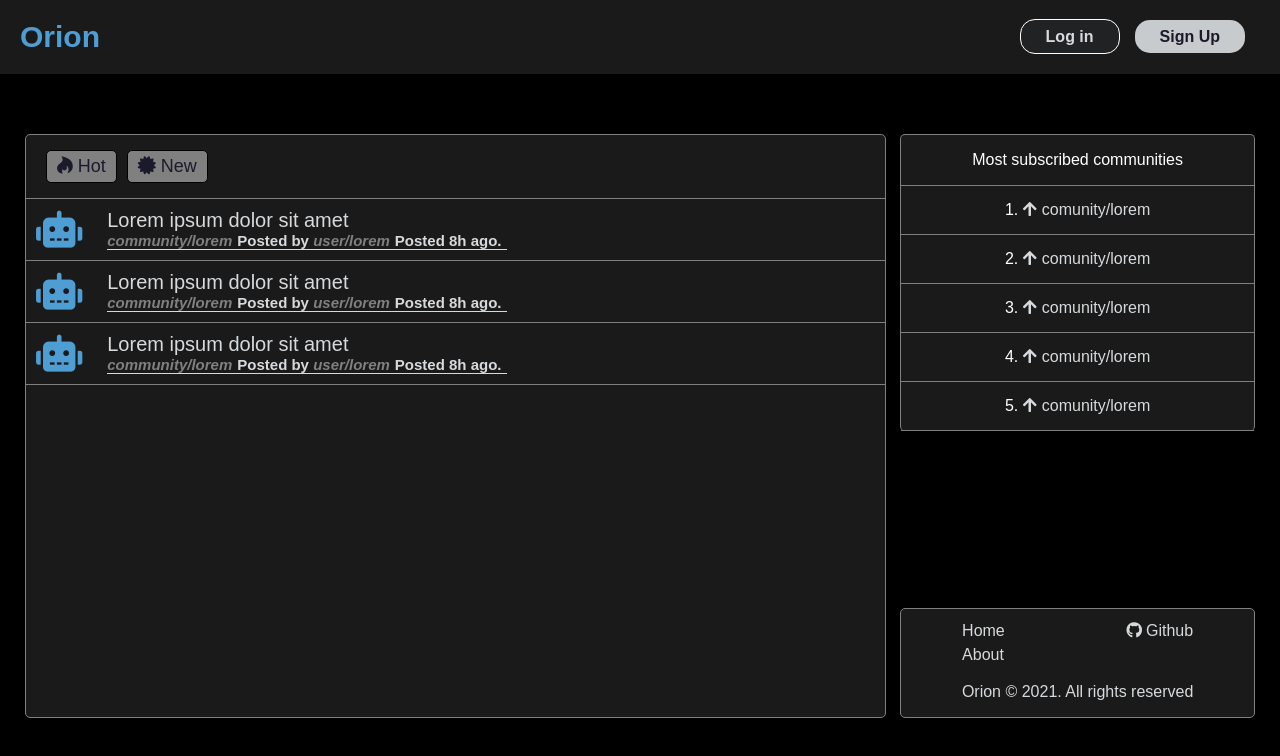
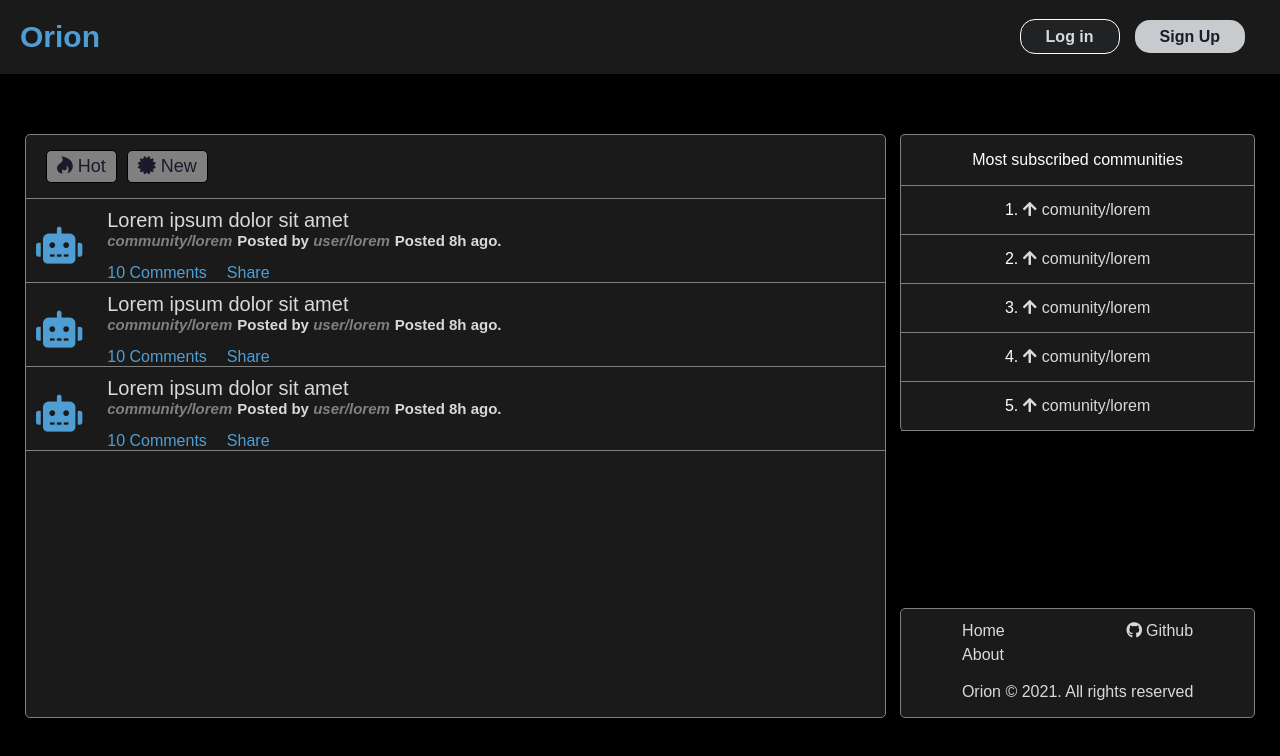
Before and after one commit to Vondai/orion, a React (Create React App) app in the folder client/: page / in a window 1280 px wide. Shown: the top 756 px of the page. Built offline with nearby package versions, Linux system fonts and the light colour scheme.

Commit message:
Added cta to posts

```diff
--- a/client/src/components/Home/Post.js
+++ b/client/src/components/Home/Post.js
@@ -30,7 +30,16 @@ function Post () {
                     </div>
                 </section>
                 <section className='post-listing-cta-wrapper'>
-
+                    <div className='post-listing-comment-wrapper'>
+                        <Link to='/lorem/comments' className="post-listing-cta post-listing-comment-cta">
+                            10 Comments
+                        </Link>
+                    </div>
+                    <div className='post-listing-share-wrapper'>
+                        <Link to='' className="post-listing-cta post-lising-share-cta">
+                            Share
+                        </Link>
+                    </div>
                 </section>
             </article>
             </section>
--- a/client/src/components/Home/Posts.css
+++ b/client/src/components/Home/Posts.css
@@ -40,7 +40,7 @@
 .post-listing {
     display: flex;
     align-items: center;
-    padding: 10px;
+    padding: 10px 10px 0px 10px;
     border-bottom: thin solid grey;
 }
 
@@ -57,8 +57,6 @@
 
 .post-listing-wrapper {
     color: #D7DADC;
-    border-bottom: thin solid;
-
 }
 
 .post-listing-heading-wrapper {
@@ -89,3 +87,18 @@
 .post-listing-details-wrapper div p a:hover {
     color: #58b4f1dc;
 }
+
+.post-listing-cta-wrapper {
+    display: flex;
+    gap: 20px;
+    margin-top: 15px;
+}
+
+.post-listing-cta {
+    text-decoration: none;
+    color: #58b4f1dc;
+}
+
+.post-listing-cta:hover {
+    color: grey;
+}
```
